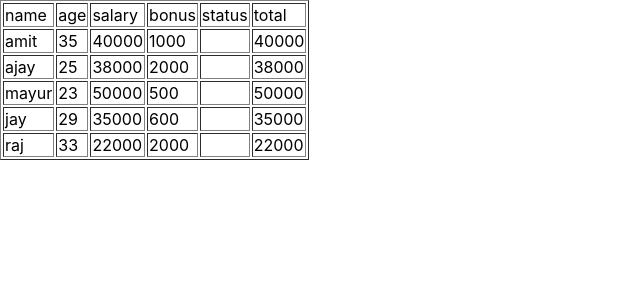
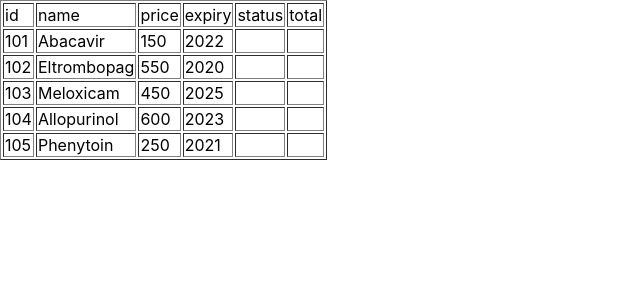
Before and after one commit to kapadiyasagar/firstreact, a React (Create React App) app: page / in a window 1280 px wide. Shown: the top 300 px of the page, without its empty margins (0-640 px from the left). Built offline with nearby package versions, Linux system fonts and the light colour scheme.

Commit message:
medicine

```diff
--- a/src/App.js
+++ b/src/App.js
@@ -5,66 +5,78 @@ import Contry from './componet/container/contry';
 
 function App() {
 
-
-  const empolay = [
+    const detail = [
       {
-        name: "amit",
-        age: 35,
-        salary: 40000,
-        bonus: 1000,
+        id: 101,
+        name: 'Abacavir',
+        quantity: 25,
+        price: 150,
+        expiry: 2022,
         status: true
       },
       {
-        name: "ajay",
-        age: 25,
-        salary: 38000,
-        bonus: 2000,
+        id: 102,
+        name: 'Eltrombopag',
+        quantity: 90,
+        price: 550,
+        expiry: 2020,
+        status: true
+      },
+      {
+        id: 103,
+        name: 'Meloxicam',
+        quantity: 85,
+        price: 450,
+        expiry: 2025,
         status: false
       },
       {
-        name: "mayur",
-        age: 23,
-        salary: 50000,
-        bonus: 500,
+        id: 104,
+        name: 'Allopurinol',
+        quantity: 50,
+        price: 600,
+        expiry: 2023,
         status: true
       },
       {
-        name: "jay",
-        age: 29,
-        salary: 35000,
-        bonus: 600,
-        status: true
-    },
-    {
-        name: "raj",
-        age: 33,
-        salary: 22000,
-        bonus: 2000,
-        status: true
-    },
+        id: 105,
+        name: 'Phenytoin',
+        quantity: 63,
+        price: 250,
+        expiry: 2021,
+        status: false
+      }
     ];
+
+// console.log(detail[1 + 2].price);
+
+  // let  filterdata = data.filterdata((value, index) => value.expiry >= 2022);
+  // console.log(filterdata);
+
+  // data.map((value, index) => console.log(value.id)(value.name));
 
   return (
     <>
       <table border="1">
         <tr>
+          <td>id</td>
           <td>name</td>
-              <td>age</td>
-              <td>salary</td>
-              <td>bonus</td>
+          <td>price</td>
+          <td>expiry</td>
           <td>status</td>
           <td>total</td>
         </tr>
         {
-              empolay.map((value, index) => {
+          detail.map((value, index) => {
             return (
               <tr>
+                <td>{value.id}</td>
                 <td>{value.name}</td>
-                          <td>{value.age}</td>
-                          <td>{value.salary}</td>
-                          <td>{value.bonus}</td>
+                <td>{value.price}</td>
+                <td>{value.expiry}</td>
                 <td>{value.status}</td>
-                          <td>{value.salary}</td>
+                <td>{value.total}</td>
+                {/* {index ==== 0 ? <td rowspan = {data.length = "5"} > {ans1} </td> : null}   */}
               </tr>
             )
           }
```
Lines whose indentation alone changed are shown as unchanged.
